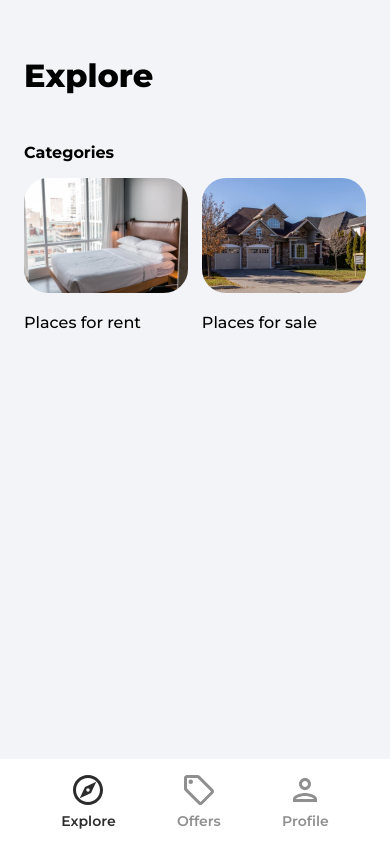
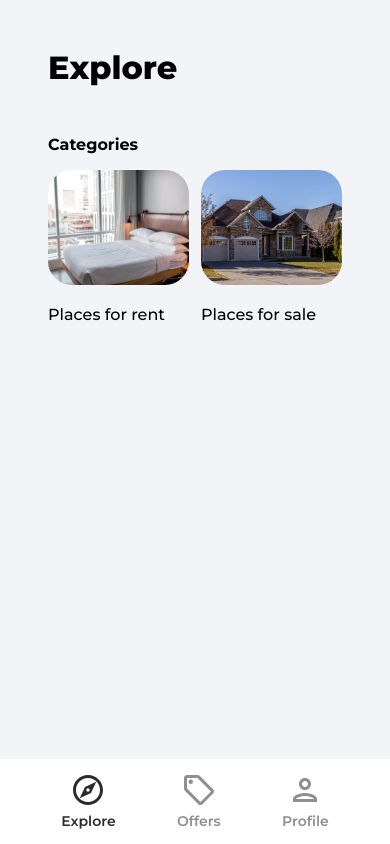
Before and after one commit to AshwiniParaye1/The_Home_Genies, a React (Create React App) app: page / in a window 390 px wide. Built offline with nearby package versions, Linux system fonts and the light colour scheme; no server answers; the database is empty.

Commit message:
css modified

```diff
--- a/src/index.css
+++ b/src/index.css
@@ -123,9 +123,9 @@ button {
   .listingDetails,
   .category,
   .explore {
-    margin: 1.5rem;
-    padding-bottom: 5rem;
-    overflow: hidden;
+    margin: 3rem;
+    /* padding-bottom: 5rem; */
+    /* overflow: hidden; */
   }
 }
 
```
